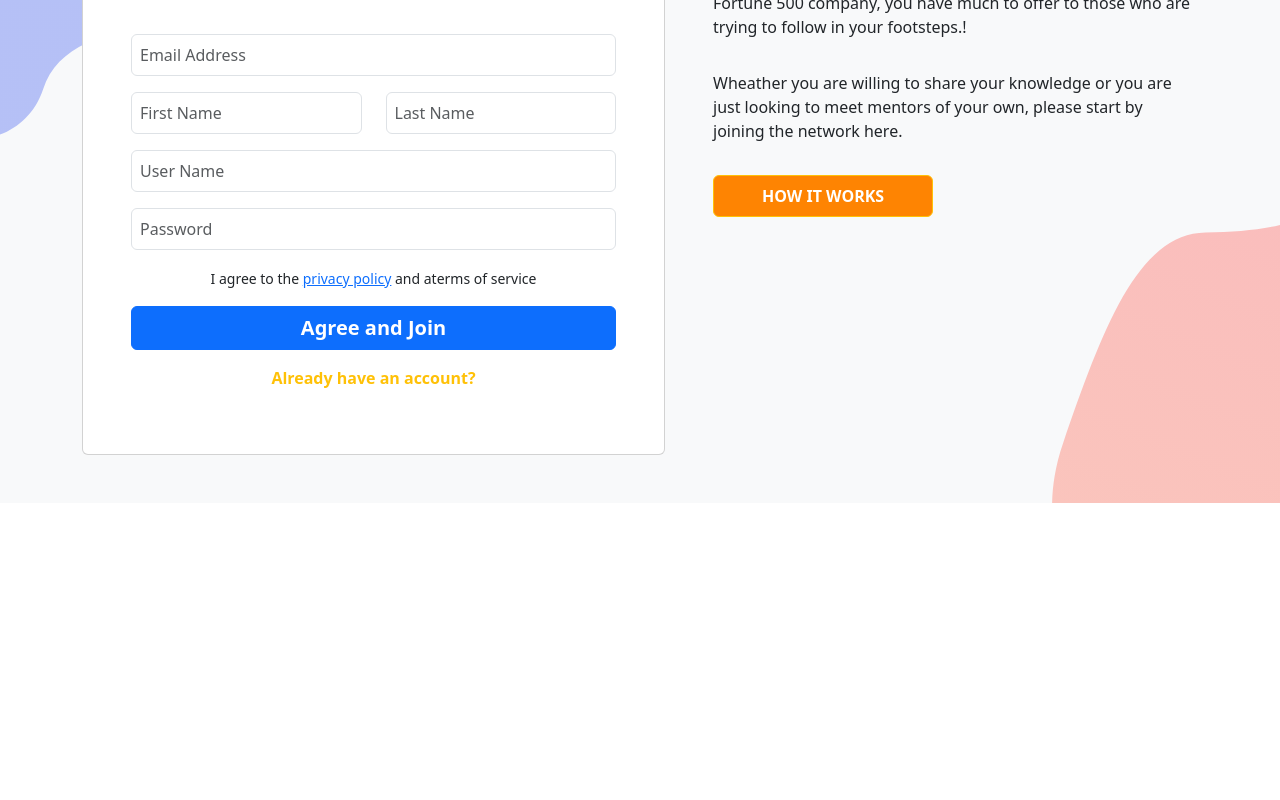
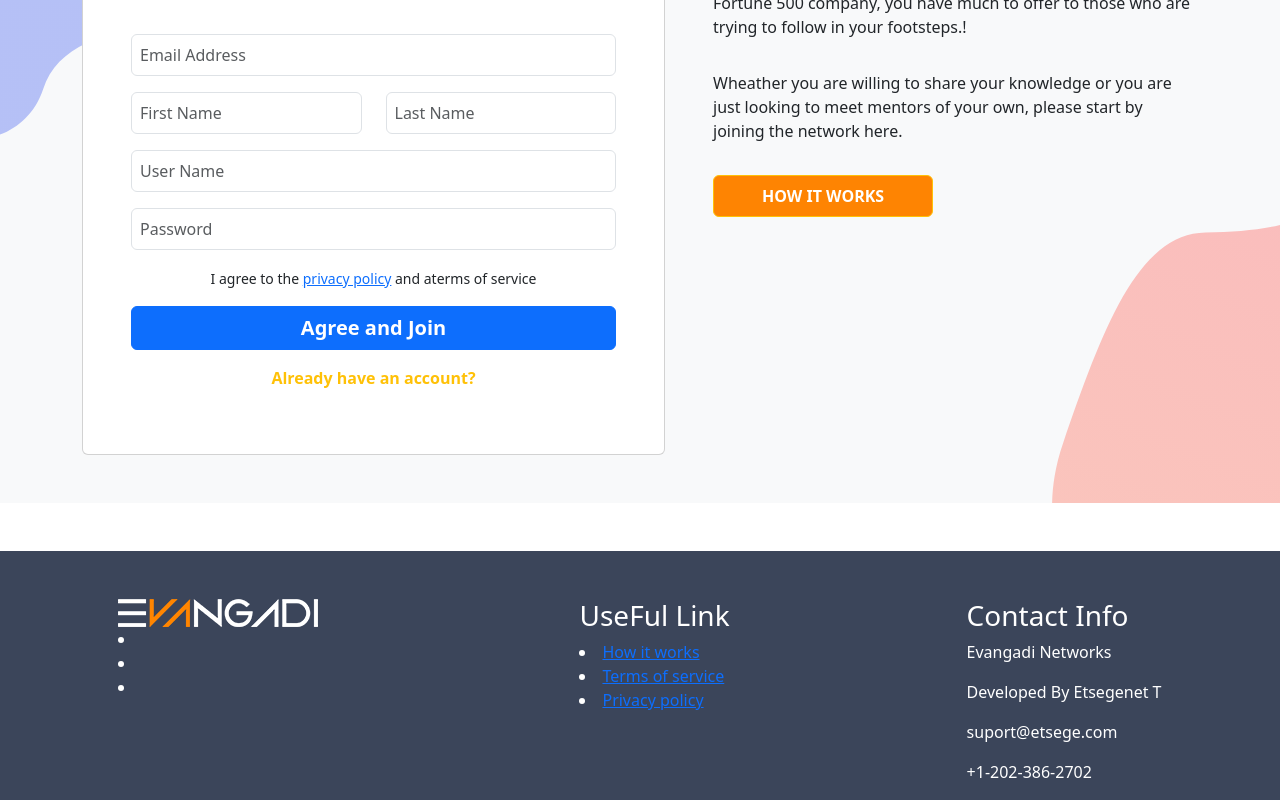
Before and after one commit to teferaetsegenet/Evangadi-Forum, a React (Create React App) app in the folder client/: page /login in a window 1280 px wide. Shown: the part 287-1087 px from the top of the page. Before the commit the page ends 838 px from the top, so only its background shows below. Built offline with nearby package versions, Linux system fonts and the light colour scheme; no server answers.

Commit message:
create Footer component

```diff
--- a/client/src/components/Footer/Footer.jsx
+++ b/client/src/components/Footer/Footer.jsx
@@ -0,0 +1,59 @@
+import React from 'react'
+import "../../index.css"
+import logo from "../../assets/10002.png"
+
+
+function Footer() {
+return (
+<footer className='footer-wrapper d-md-flex justify-content-around background pt-5'>
+    <div className='logo-icon-wrapper'>
+
+        <div className='logo'>
+            {/* <img src={logo} alt="" /> */}
+
+            <a className="navbar-brand" href="#"><img src={logo} alt="EvangadiLogo" /></a>
+        <button className="navbar-toggler"
+        type="button"
+        data-bs-toggle="collapse"
+        data-bs-target="#navbarNav"
+        aria-controls="navbarNav"
+        aria-expanded="false"
+        aria-label="Toggle navigation">
+
+        <span className="navbar-toggler-icon"></span>
+        </button>
+        </div>
+
+            <div>
+                <li> <a href="#"><img src=" " alt="" /></a></li>
+                <li> <a href="#"><img src="" alt="" /></a></li>
+                <li> <a href="#"><img src="" alt="" /></a></li>
+
+            </div>
+    </div>
+
+    <div>
+        <h3 className='titlee'>UseFul Link</h3>
+    <div>
+        <li><a href="#">How it works</a></li>
+        <li><a href="#">Terms of service</a></li>
+        <li><a href="#">Privacy policy</a></li>
+    </div>
+    </div>
+
+
+<div className='row'>
+    <div className=''>
+        <h3 className='titlee'>Contact Info</h3>
+        <p className='contact-Info'>Evangadi Networks</p>
+        <p>Developed By Etsegenet T</p>
+        <p>suport@etsege.com</p>
+        <p>+1-202-386-2702</p>
+    </div>
+</div>
+    </footer>
+
+  )
+}
+
+export default Footer
--- a/client/src/components/Header/Header.jsx
+++ b/client/src/components/Header/Header.jsx
@@ -13,7 +13,7 @@ const { user, setuser, token } = useContext(AppState);
 const navigate = useNavigate();
 
 const handleLogout = ()=> {
-  // clear the user and token (assuming the tken is stored in local storage)
+  // clear the user and token (assuming the token is stored in local storage)
 
   localStorage.removeItem('token');
   setuser(null);
--- a/client/src/components/Question/Question.jsx
+++ b/client/src/components/Question/Question.jsx
@@ -69,6 +69,7 @@ import { AppState } from "../../App";
         console.log(error.response);
     }
     }
+
     return (
         <section>
             <Header />
--- a/client/src/components/SignUp/SignUp.jsx
+++ b/client/src/components/SignUp/SignUp.jsx
@@ -1,3 +1,4 @@
+import React, { useEffect } from 'react';
 import { useRef } from 'react';
 import axios from '../../axiosConfig';
 import { useNavigate } from 'react-router-dom';
@@ -8,19 +9,27 @@ import '../../index.css'
 
 
 
+
 // function SignUp(){
 
-  const SignUp = ({setcurrentPage})=>{
+  const SignUp = ({setcurrentPage}) => {
 
-  const  navigate = useNavigate();
-  const usernameDom = useRef();
-  const firstnameDom = useRef();
-  const lastnameDom = useRef();
-  const emailDom = useRef();
-  const passwordDom = useRef();
+const  navigate = useNavigate();
+
+
+
+
+ // input fields and form submission.
+  const usernameDom = useRef(null);
+  const firstnameDom = useRef(null);
+  const lastnameDom = useRef(null);
+  const emailDom = useRef(null);
+  const passwordDom = useRef(null);
 
 async function handleSubmit(e){
   e.preventDefault();
+
+  // get value from the input
 const usernameValue= usernameDom.current.value;
 const firstValue= firstnameDom.current.value;
 const lastValue= lastnameDom.current.value;
@@ -68,7 +77,7 @@ navigate('/login')
     Sign In</a>
   </p>
     </div>
-<form onSubmit={handleSubmit}>
+<form onSubmit={handleSubmit} action=''>
 
       <div className='d-flex flex-column gap-3'>
         <input  ref={emailDom}
@@ -113,7 +122,7 @@ navigate('/login')
         <p className='d-flex justify-content-center'>
           <a href="#"
           className='fw-semibold text-decoration-none text-warning'
-          onClick={()=>setcurrentPage("login")}>
+          onClick={() => setcurrentPage("login")}>
             Already have an account?
             </a>
         </p>
--- a/client/src/index.css
+++ b/client/src/index.css
@@ -13,3 +13,10 @@
     width:100px;
     height:100px;
 }
+.footer-wrapper{
+    background-color: #3b455a;
+    color: white;
+}
+.contact-Info p{
+    color: hsla(0, 0%, 84%, 6);
+}
--- a/client/src/pages/LandingLayOut/LandingLayOut.jsx
+++ b/client/src/pages/LandingLayOut/LandingLayOut.jsx
@@ -3,6 +3,7 @@ import Header from '../../components/Header/Header'
 import bg from "../../assets/bg-svg-f.svg"
 import Login from '../../components/Login/Login';
 import SignUp from '../../components/SignUp/SignUp';
+import Footer from '../../components/Footer/Footer';
 
 
 function LandingLayOut() {
@@ -11,6 +12,7 @@ const [currentPage, setcurrentPage] = useState("signup")
     return (
     <section>
         < Header />
+
     <main
         className="landing bg-body-tertiary mb-5"
         style={{
@@ -47,6 +49,7 @@ const [currentPage, setcurrentPage] = useState("signup")
             </div>
         </section>
     </main>
+    <Footer />
 </section>
     );
 };
```
